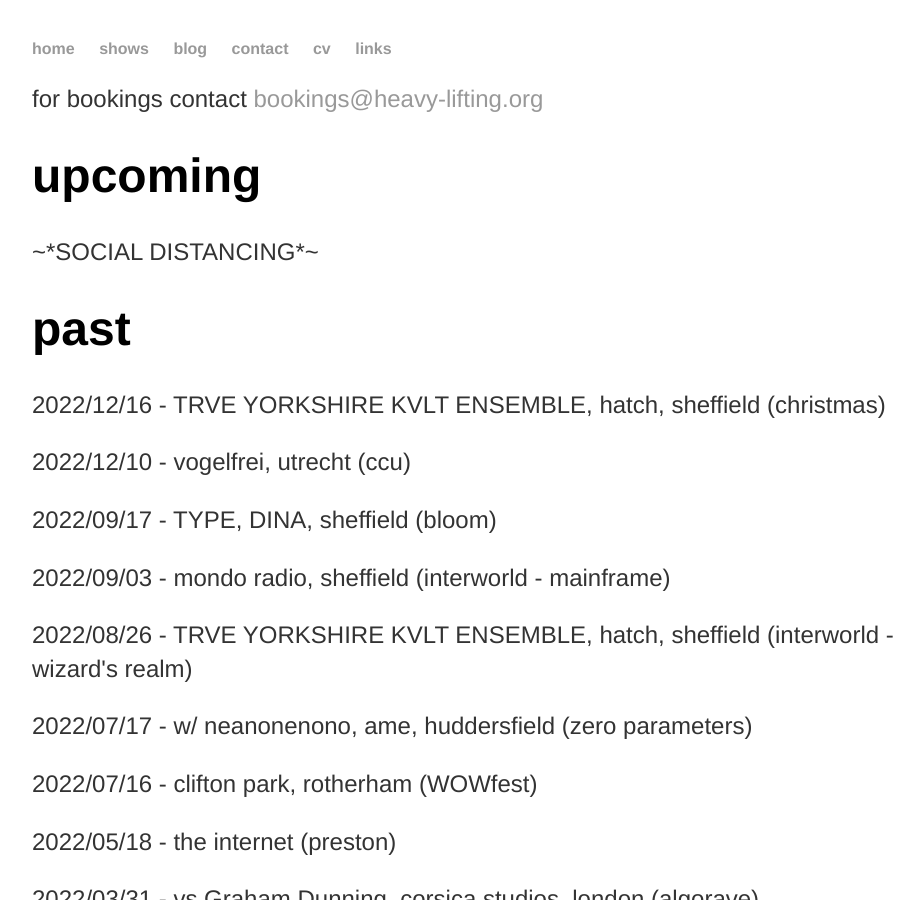
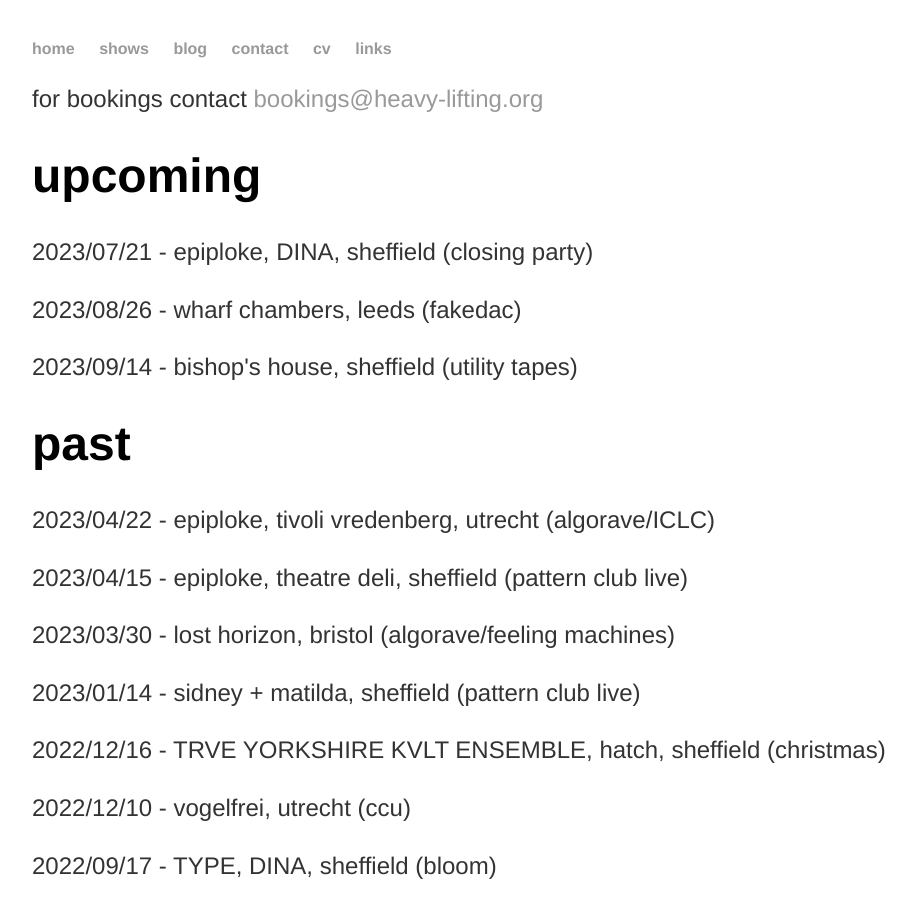
Before and after one commit to heavy-lifting/heavy-lifting.github.io, a Jekyll site: the page built from shows.html, in a window 1280 px wide and 900 px high. Shown: the whole window, without its empty margins (160-1084 px from the left). Built offline with Jekyll 4.4.1, drawn with Linux system fonts in a browser that asks for light colours; some of the changed text lies outside the part shown.

Commit message:
Update shows.html

```diff
--- a/shows.html
+++ b/shows.html
@@ -8,14 +8,25 @@ title: shows
 <div class="upcoming">
 	<h1>upcoming</h1>
 
+<p>2023/07/21 - epiploke, DINA, sheffield (closing party)</p>
 
-	<p>~*SOCIAL DISTANCING*~</p>
+<p>2023/08/26 - wharf chambers, leeds (fakedac)</p>
+
+<p>2023/09/14 - bishop's house, sheffield (utility tapes)</p>
 
 </div>
 
 <div class="past">
 
 <h1>past</h1>
+
+<p>2023/04/22 - epiploke, tivoli vredenberg, utrecht (algorave/ICLC)</p>
+
+<p>2023/04/15 - epiploke, theatre deli, sheffield (pattern club live)</p>
+
+<p>2023/03/30 - lost horizon, bristol (algorave/feeling machines)</p>
+
+<p>2023/01/14 - sidney + matilda, sheffield (pattern club live)</p>
 
 <p>2022/12/16 - TRVE YORKSHIRE KVLT ENSEMBLE, hatch, sheffield (christmas)</p>
 
```
Also changed, not shown: other parts of shows.html (+1 -1 lines).
